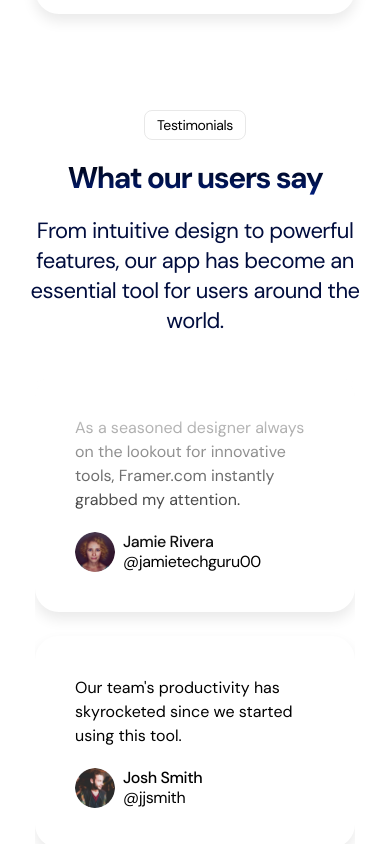
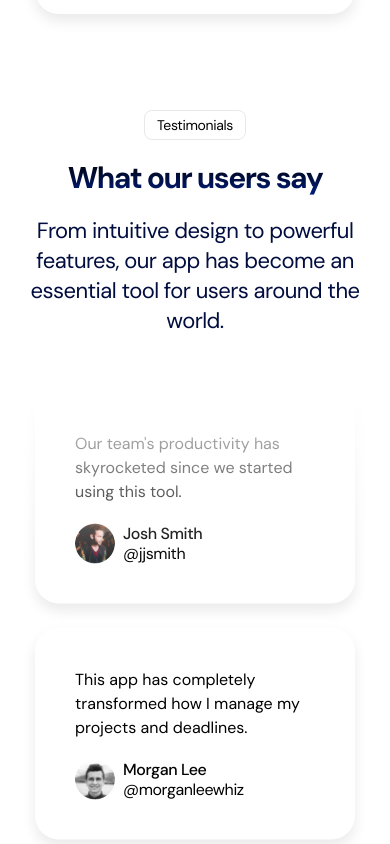
Before and after one commit to usmansbk/saas-landing-example-light, a Next.js app: page / in a window 390 px wide. Shown: the part 3940-4784 px from the top of the page. Built offline with nearby package versions, Linux system fonts and the light colour scheme.

Commit message:
animate testimonials

```diff
--- a/src/app/sections/Testimonials.tsx
+++ b/src/app/sections/Testimonials.tsx
@@ -1,3 +1,4 @@
+"use client";
 import avatar1 from "@/assets/avatars/avatar-1.png";
 import avatar2 from "@/assets/avatars/avatar-2.png";
 import avatar3 from "@/assets/avatars/avatar-3.png";
@@ -9,6 +10,8 @@
 import avatar9 from "@/assets/avatars/avatar-9.png";
 import clsx from "clsx";
 import Image from "next/image";
+import { motion } from "motion/react";
+import { Fragment } from "react";
 
 const testimonials = [
   {
@@ -74,19 +77,30 @@
 interface TestimonialsColumnProps {
   testimonials: typeof testimonials;
   className?: string;
+  duration?: number;
 }
 
 function TestimonialsColumn({
   testimonials,
   className,
+  duration,
 }: TestimonialsColumnProps) {
   return (
-    <div
-      className={clsx(
-        "flex flex-col gap-6 mt-10 [mask-image:linear-gradient(to_bottom,transparent,black_25%,black_75%,transparent)]",
-        className
-      )}
+    <div className={className}>
+      <motion.div
+        animate={{
+          translateY: "-50%",
+        }}
+        transition={{
+          duration: duration ?? 20,
+          repeat: Infinity,
+          ease: "linear",
+          repeatType: "loop",
+        }}
+        className="flex flex-col gap-6 pb-6"
       >
+        {[...new Array(2)].fill(0).map((_, index) => (
+          <Fragment key={index}>
             {testimonials.map(({ text, imageSrc, name, username }) => (
               <div key={text} className="card">
                 <div>{text}</div>
@@ -99,12 +113,17 @@
                     className="h-10 w-10 rounded-full"
                   />
                   <div className="flex flex-col">
-              <div className="font-medium tracking-tight leading-5">{name}</div>
+                    <div className="font-medium tracking-tight leading-5">
+                      {name}
+                    </div>
                     <div className="leading-5 tracking-tight">{username}</div>
                   </div>
                 </div>
               </div>
             ))}
+          </Fragment>
+        ))}
+      </motion.div>
     </div>
   );
 }
@@ -123,15 +142,17 @@
             essential tool for users around the world.
           </p>
         </div>
-        <div className="flex justify-center gap-6">
-          <TestimonialsColumn testimonials={firstColumn} />
+        <div className="flex justify-center gap-6 mt-10 [mask-image:linear-gradient(to_bottom,transparent,black_25%,black_75%,transparent)] max-h-[738px] overflow-hidden">
+          <TestimonialsColumn testimonials={firstColumn} duration={20} />
           <TestimonialsColumn
             testimonials={secondColumn}
-            className="hidden md:flex"
+            className="hidden md:block"
+            duration={24}
           />
           <TestimonialsColumn
             testimonials={thirdColumn}
-            className="hidden lg:flex"
+            className="hidden lg:block"
+            duration={22}
           />
         </div>
       </div>
```
Lines whose indentation alone changed are shown as unchanged.
